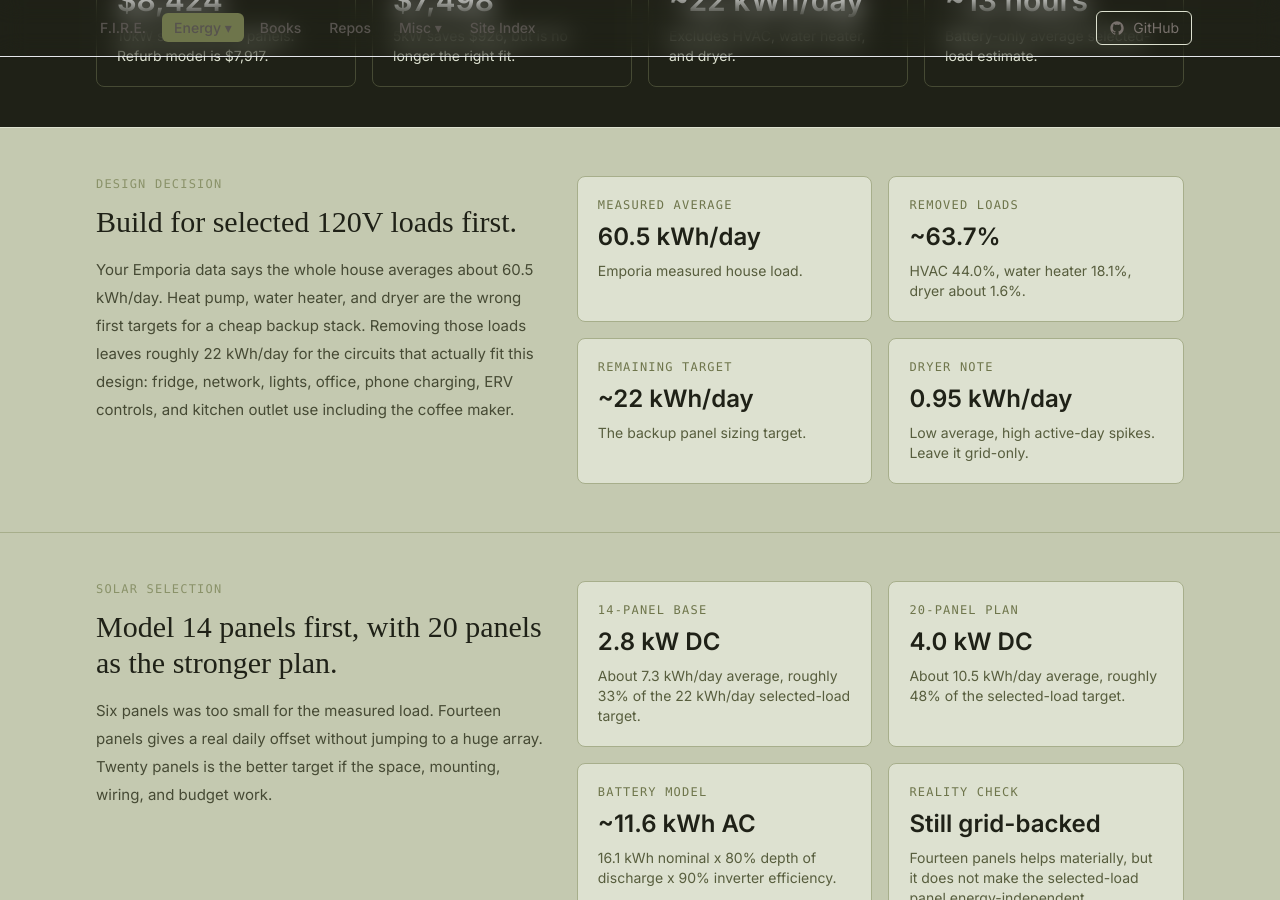
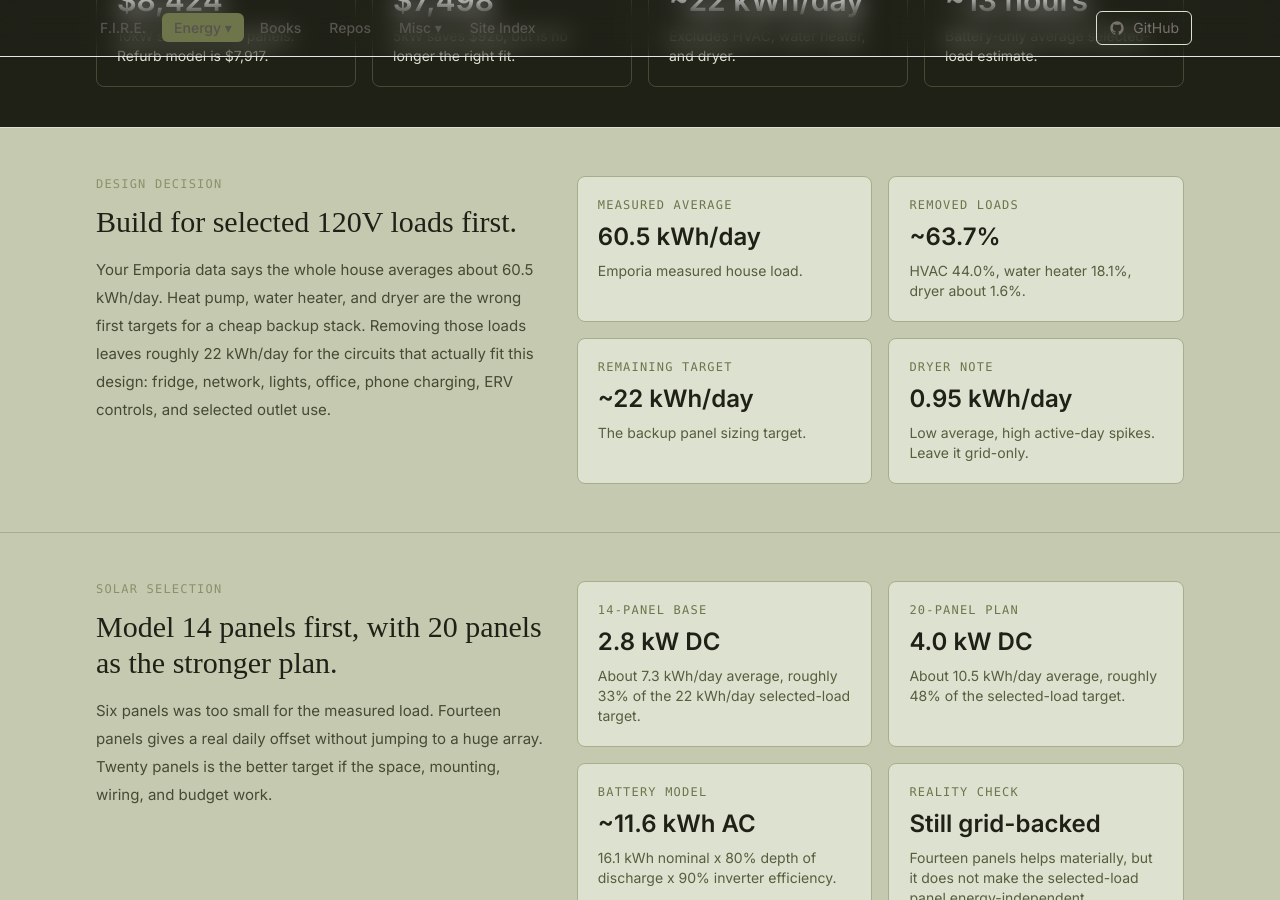
Before and after one commit to techmore/techmore.github.io, a Jekyll site: the page built from pages/energy-monitoring/will-prowse-2026.html, in a window 1280 px wide and 900 px high, scrolled down 505 px. Built offline with Jekyll 4.4.1, drawn with Linux system fonts in a browser that asks for light colours; nearby versions of some CDN libraries; some web fonts are replaced; some of the changed text lies outside the part shown.

Commit message:
Remove coffee maker references

```diff
--- a/pages/energy-monitoring/will-prowse-2026.html
+++ b/pages/energy-monitoring/will-prowse-2026.html
@@ -47,7 +47,7 @@ title: Will Prowse 2026 - Techmore
         <p class="font-mono text-xs tracking-widest uppercase text-olive-500">Design decision</p>
         <h2 class="mt-3 text-3xl text-olive-950">Build for selected 120V loads first.</h2>
         <p class="mt-4 text-olive-800 leading-7">
-          Your Emporia data says the whole house averages about 60.5 kWh/day. Heat pump, water heater, and dryer are the wrong first targets for a cheap backup stack. Removing those loads leaves roughly 22 kWh/day for the circuits that actually fit this design: fridge, network, lights, office, phone charging, ERV controls, and kitchen outlet use including the coffee maker.
+          Your Emporia data says the whole house averages about 60.5 kWh/day. Heat pump, water heater, and dryer are the wrong first targets for a cheap backup stack. Removing those loads leaves roughly 22 kWh/day for the circuits that actually fit this design: fridge, network, lights, office, phone charging, ERV controls, and selected outlet use.
         </p>
       </div>
       <div class="grid gap-4 sm:grid-cols-2">
@@ -152,7 +152,7 @@ title: Will Prowse 2026 - Techmore
           <div class="mt-5 grid gap-3 sm:grid-cols-2">
             <div class="rounded-lg border border-olive-300 bg-olive-200 p-4">
               <p class="font-mono text-xs tracking-widest uppercase text-olive-600">Covers</p>
-              <p class="mt-2 text-sm text-olive-800">Likely all selected 120V needs in the data model: fridge, network, lights, office, ERV, phone charging, and kitchen outlet use including the coffee maker.</p>
+              <p class="mt-2 text-sm text-olive-800">Likely all selected 120V needs in the data model: fridge, network, lights, office, ERV, phone charging, and selected outlet use.</p>
             </div>
             <div class="rounded-lg border border-olive-300 bg-olive-200 p-4">
               <p class="font-mono text-xs tracking-widest uppercase text-olive-600">Runtime</p>
@@ -305,9 +305,8 @@ title: Will Prowse 2026 - Techmore
       </div>
       <div class="rounded-lg border border-olive-400 bg-olive-200 p-5">
         <ul class="space-y-3 text-sm text-olive-800">
-          <li><span class="font-semibold text-olive-950">Include:</span> refrigerator, network rack, lights, office outlets, phone charging, ERV controls, and kitchen outlet use.</li>
+          <li><span class="font-semibold text-olive-950">Include:</span> refrigerator, network rack, lights, office outlets, phone charging, ERV controls, and selected outlet use.</li>
           <li><span class="font-semibold text-olive-950">Exclude:</span> HVAC, water heater, dryer, EV charging, range, and other large 240V loads.</li>
-          <li><span class="font-semibold text-olive-950">Coffee maker:</span> the 10kW path has ample headroom for a Jura-style coffee maker and other normal 120V loads. The 5kW fallback can run it too, but that does not make the overall path a good fit.</li>
           <li><span class="font-semibold text-olive-950">EG4 12000XP note:</span> stronger ecosystem option at $1,899, but this page keeps it as a reference, not the priced build.</li>
           <li><span class="font-semibold text-olive-950">Required review:</span> certification, inverter/battery communication, disconnects, fusing, conductor sizing, grounding, labeling, battery location, permits, and warranty support.</li>
         </ul>
```
